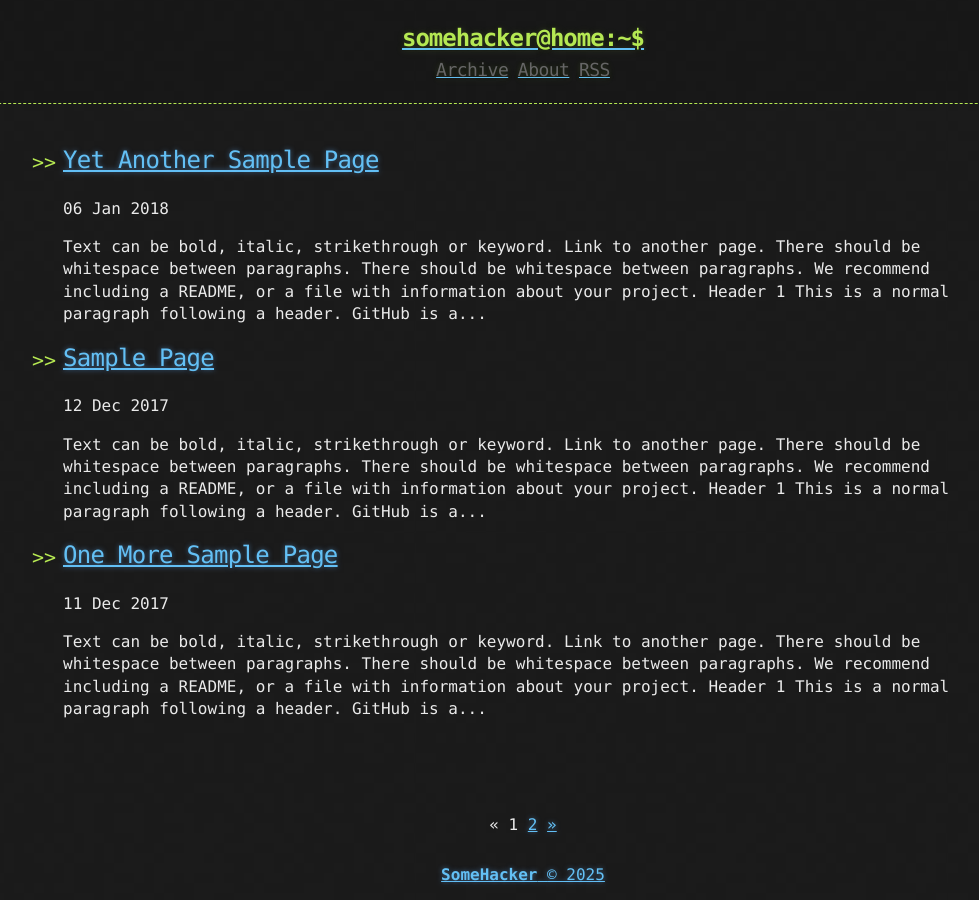
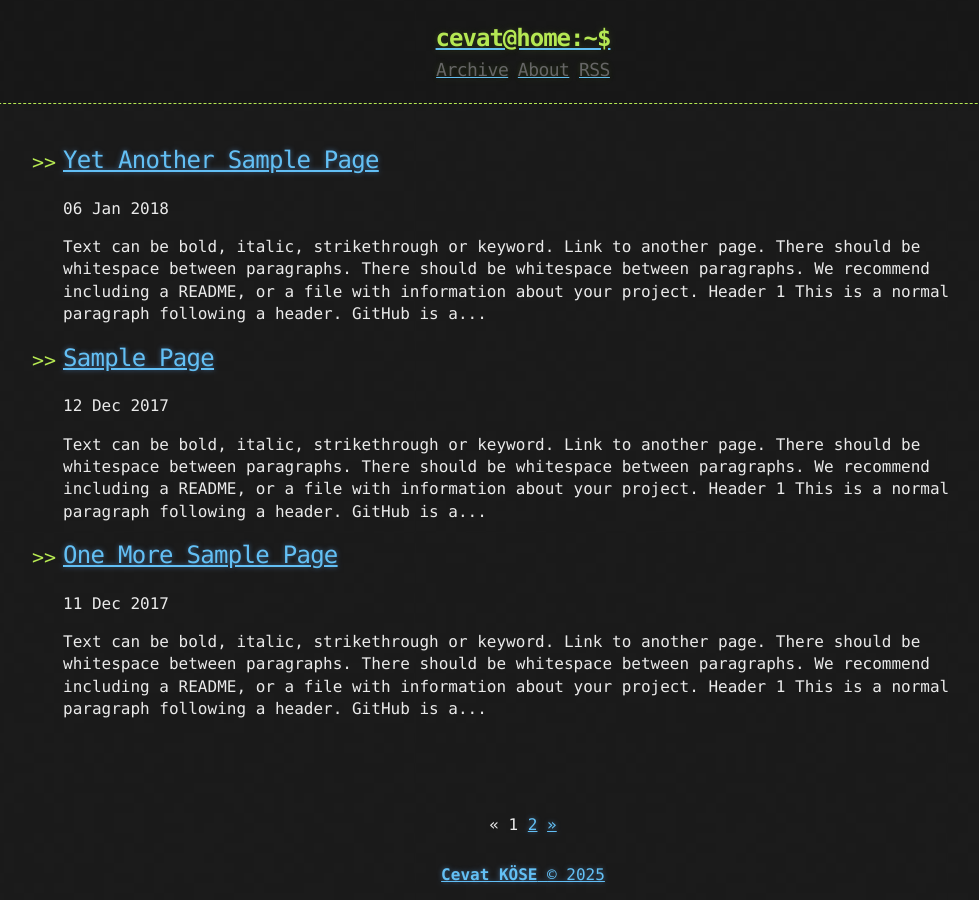
Before and after one commit to cvtkose/cevat.github.io, a Jekyll site: the page built from index.html, in a window 1280 px wide. Shown: the whole page, without its empty margins (117-1096 px from the left). Built offline with Jekyll 4.4.1, drawn with Linux system fonts in a browser that asks for light colours; the list of posts is cut into pages by our own code.

Commit message:
Update _config.yml

```diff
--- a/_config.yml
+++ b/_config.yml
@@ -1,9 +1,9 @@
-title: Hacker-Blog
+title: Cevat Köse
 description: "A Jekyll Blog Theme For Hackers"
 author:
-  name: "SomeHacker"
-  email: "someone@somewebsite.somedomain"
-  url: "https://ashishchaudhary.in/hacker-blog"
+  name: "cevat"
+  email: "cvtkose@outlook.com"
+  url: "https://cvtkose.github.io/"
 
 baseurl: /
 
@@ -28,5 +28,5 @@ plugins:
   - jekyll-sitemap
 
 # Custom variables
-owner : "SomeHacker"
-year : "2020"
+owner : "Cevat KÖSE"
+year : "2025"
```
